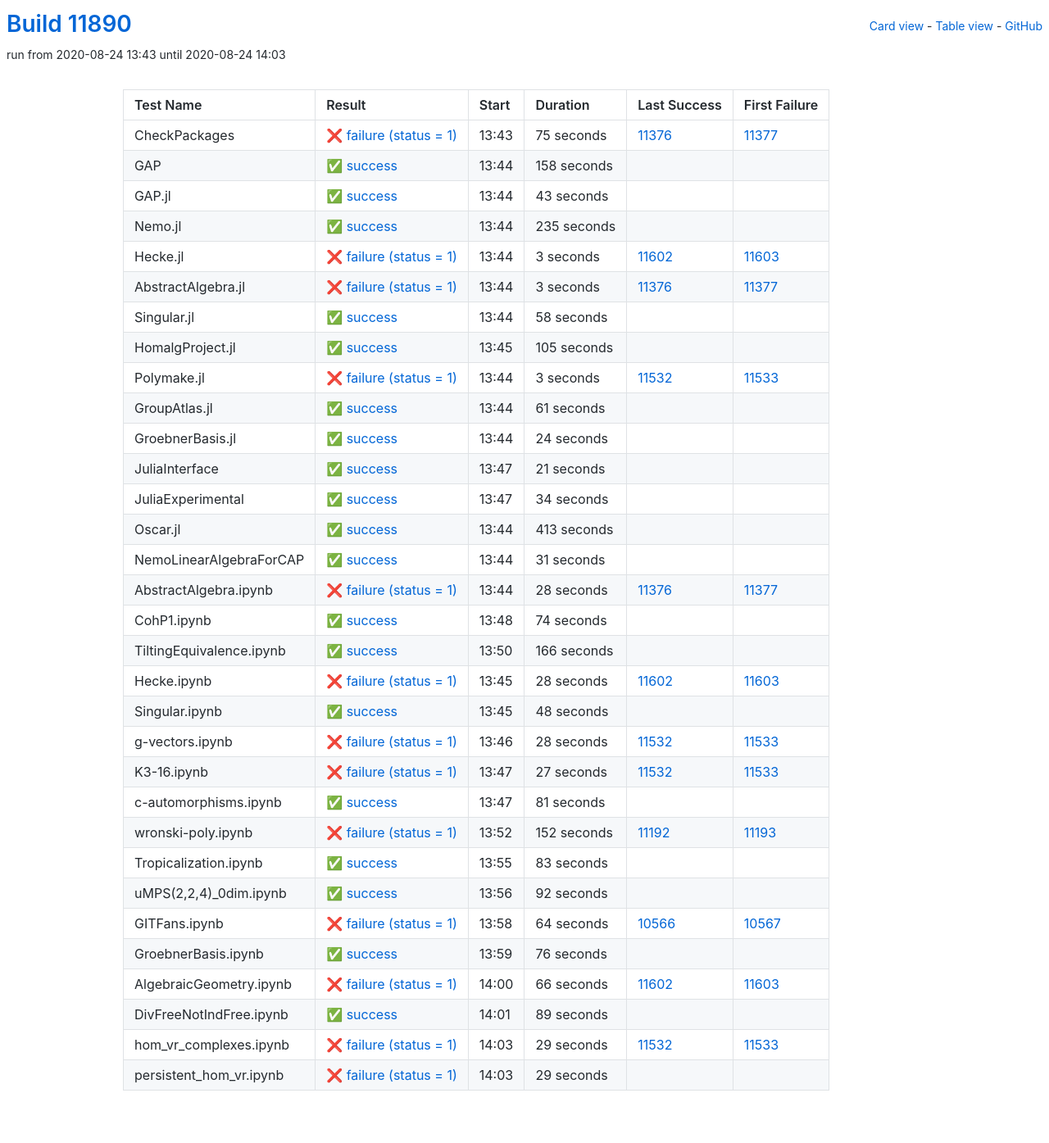
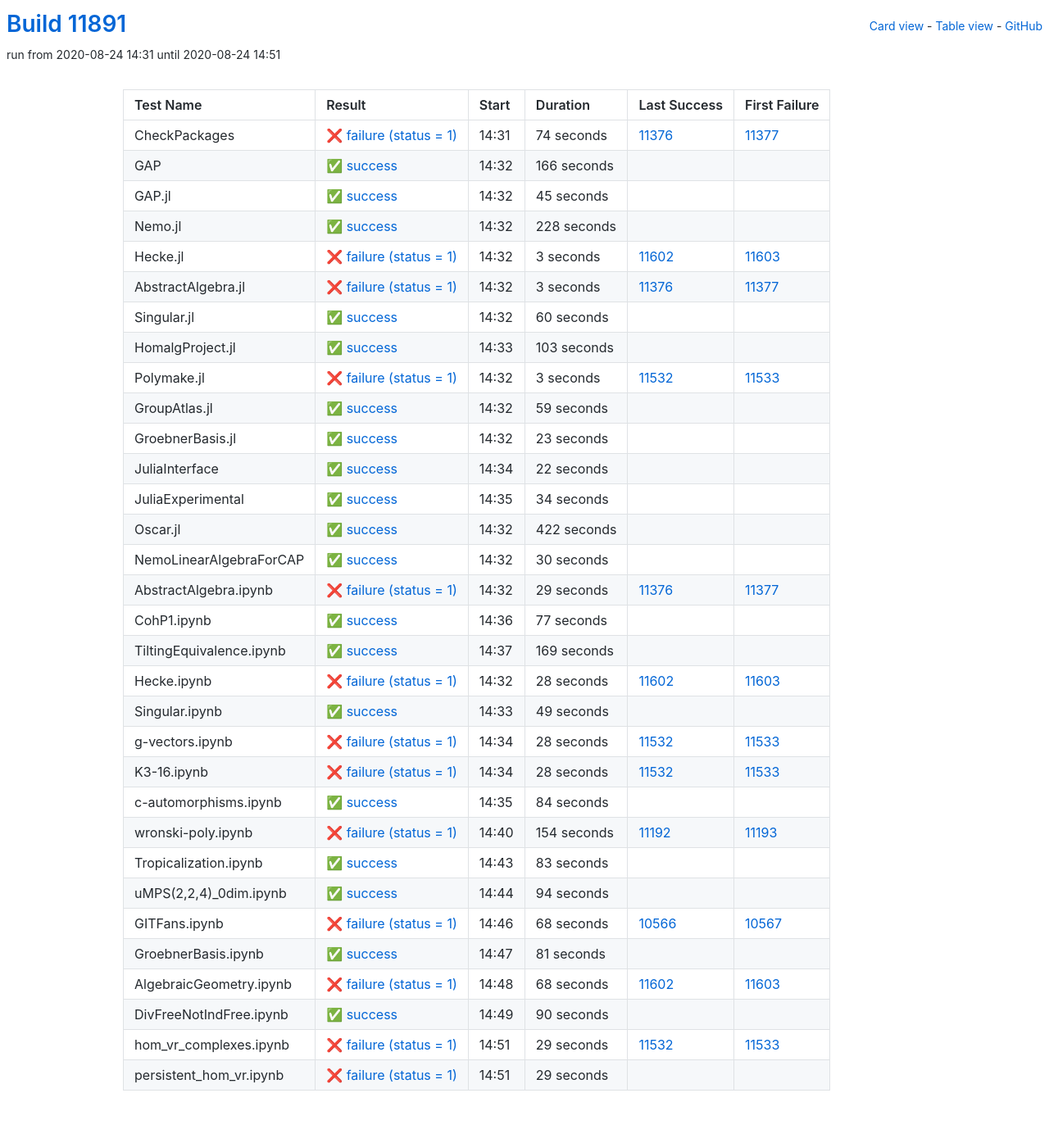
Before and after one commit to oscar-system/oscar-ci-status, a Jekyll site: the page built from table.html, in a window 1280 px wide. Shown: the whole page at 82% size. Built offline with Jekyll 4.4.1, drawn with Linux system fonts in a browser that asks for light colours.

Commit message:
Build #11891

```diff
--- a/_data/ci.yml
+++ b/_data/ci.yml
@@ -1,6 +1,6 @@
 ---
-build: 11890
-build_url: https://oscarci.mathematik.uni-kl.de/job/oscar/11890/
+build: 11891
+build_url: https://oscarci.mathematik.uni-kl.de/job/oscar/11891/
 job: oscar
 organization: oscar-system
 repo: oscar-ci-status
@@ -8,56 +8,56 @@
 tests:
 - name: CheckPackages
   id: checkpackages
-  log: https://oscarci.mathematik.uni-kl.de/job/oscar/11890/artifact/logs/build-11890/CheckPackages.log
-  start: 2020-08-24 13:43
+  log: https://oscarci.mathematik.uni-kl.de/job/oscar/11891/artifact/logs/build-11891/CheckPackages.log
+  start: 2020-08-24 14:31
   success: false
   exitcode: 1
   status: failure
-  duration: 75
+  duration: 74
   last_success: 11376
   last_success_url: https://oscarci.mathematik.uni-kl.de/job/oscar/11376/
   first_failure: 11377
   first_failure_url: https://oscarci.mathematik.uni-kl.de/job/oscar/11377/
 - name: GAP
   id: gap
-  log: https://oscarci.mathematik.uni-kl.de/job/oscar/11890/artifact/logs/build-11890/GAP.log
-  start: 2020-08-24 13:44
+  log: https://oscarci.mathematik.uni-kl.de/job/oscar/11891/artifact/logs/build-11891/GAP.log
+  start: 2020-08-24 14:32
   success: true
   exitcode: 0
   status: success
-  duration: 158
+  duration: 166
   last_success: false
   last_success_url:
   first_failure: false
   first_failure_url:
 - name: GAP.jl
   id: gap-jl
-  log: https://oscarci.mathematik.uni-kl.de/job/oscar/11890/artifact/logs/build-11890/GAP.jl.log
-  start: 2020-08-24 13:44
+  log: https://oscarci.mathematik.uni-kl.de/job/oscar/11891/artifact/logs/build-11891/GAP.jl.log
+  start: 2020-08-24 14:32
   success: true
   exitcode: 0
   status: success
-  duration: 43
+  duration: 45
   last_success: false
   last_success_url:
   first_failure: false
   first_failure_url:
 - name: Nemo.jl
   id: nemo-jl
-  log: https://oscarci.mathematik.uni-kl.de/job/oscar/11890/artifact/logs/build-11890/Nemo.jl.log
-  start: 2020-08-24 13:44
+  log: https://oscarci.mathematik.uni-kl.de/job/oscar/11891/artifact/logs/build-11891/Nemo.jl.log
+  start: 2020-08-24 14:32
   success: true
   exitcode: 0
   status: success
-  duration: 235
+  duration: 228
   last_success: false
   last_success_url:
   first_failure: false
   first_failure_url:
 - name: Hecke.jl
   id: hecke-jl
-  log: https://oscarci.mathematik.uni-kl.de/job/oscar/11890/artifact/logs/build-11890/Hecke.jl.log
-  start: 2020-08-24 13:44
+  log: https://oscarci.mathematik.uni-kl.de/job/oscar/11891/artifact/logs/build-11891/Hecke.jl.log
+  start: 2020-08-24 14:32
   success: false
   exitcode: 1
   status: failure
@@ -68,8 +68,8 @@
   first_failure_url: https://oscarci.mathematik.uni-kl.de/job/oscar/11603/
 - name: AbstractAlgebra.jl
   id: abstractalgebra-jl
-  log: https://oscarci.mathematik.uni-kl.de/job/oscar/11890/artifact/logs/build-11890/AbstractAlgebra.jl.log
-  start: 2020-08-24 13:44
+  log: https://oscarci.mathematik.uni-kl.de/job/oscar/11891/artifact/logs/build-11891/AbstractAlgebra.jl.log
+  start: 2020-08-24 14:32
   success: false
   exitcode: 1
   status: failure
@@ -80,32 +80,32 @@
   first_failure_url: https://oscarci.mathematik.uni-kl.de/job/oscar/11377/
 - name: Singular.jl
   id: singular-jl
-  log: https://oscarci.mathematik.uni-kl.de/job/oscar/11890/artifact/logs/build-11890/Singular.jl.log
-  start: 2020-08-24 13:44
+  log: https://oscarci.mathematik.uni-kl.de/job/oscar/11891/artifact/logs/build-11891/Singular.jl.log
+  start: 2020-08-24 14:32
   success: true
   exitcode: 0
   status: success
-  duration: 58
+  duration: 60
   last_success: false
   last_success_url:
   first_failure: false
   first_failure_url:
 - name: HomalgProject.jl
   id: homalgproject-jl
-  log: https://oscarci.mathematik.uni-kl.de/job/oscar/11890/artifact/logs/build-11890/HomalgProject.jl.log
-  start: 2020-08-24 13:45
+  log: https://oscarci.mathematik.uni-kl.de/job/oscar/11891/artifact/logs/build-11891/HomalgProject.jl.log
+  start: 2020-08-24 14:33
   success: true
   exitcode: 0
   status: success
-  duration: 105
+  duration: 103
   last_success: false
   last_success_url:
   first_failure: false
   first_failure_url:
 - name: Polymake.jl
   id: polymake-jl
-  log: https://oscarci.mathematik.uni-kl.de/job/oscar/11890/artifact/logs/build-11890/Polymake.jl.log
-  start: 2020-08-24 13:44
+  log: https://oscarci.mathematik.uni-kl.de/job/oscar/11891/artifact/logs/build-11891/Polymake.jl.log
+  start: 2020-08-24 14:32
   success: false
   exitcode: 1
   status: failure
@@ -116,44 +116,44 @@
   first_failure_url: https://oscarci.mathematik.uni-kl.de/job/oscar/11533/
 - name: GroupAtlas.jl
   id: groupatlas-jl
-  log: https://oscarci.mathematik.uni-kl.de/job/oscar/11890/artifact/logs/build-11890/GroupAtlas.jl.log
-  start: 2020-08-24 13:44
+  log: https://oscarci.mathematik.uni-kl.de/job/oscar/11891/artifact/logs/build-11891/GroupAtlas.jl.log
+  start: 2020-08-24 14:32
   success: true
   exitcode: 0
   status: success
-  duration: 61
+  duration: 59
   last_success: false
   last_success_url:
   first_failure: false
   first_failure_url:
 - name: GroebnerBasis.jl
   id: groebnerbasis-jl
-  log: https://oscarci.mathematik.uni-kl.de/job/oscar/11890/artifact/logs/build-11890/GroebnerBasis.jl.log
-  start: 2020-08-24 13:44
+  log: https://oscarci.mathematik.uni-kl.de/job/oscar/11891/artifact/logs/build-11891/GroebnerBasis.jl.log
+  start: 2020-08-24 14:32
   success: true
   exitcode: 0
   status: success
-  duration: 24
+  duration: 23
   last_success: false
   last_success_url:
   first_failure: false
   first_failure_url:
 - name: JuliaInterface
   id: juliainterface
-  log: https://oscarci.mathematik.uni-kl.de/job/oscar/11890/artifact/logs/build-11890/JuliaInterface.log
-  start: 2020-08-24 13:47
+  log: https://oscarci.mathematik.uni-kl.de/job/oscar/11891/artifact/logs/build-11891/JuliaInterface.log
+  start: 2020-08-24 14:34
   success: true
   exitcode: 0
   status: success
-  duration: 21
+  duration: 22
   last_success: false
   last_success_url:
   first_failure: false
   first_failure_url:
 - name: JuliaExperimental
   id: juliaexperimental
-  log: https://oscarci.mathematik.uni-kl.de/job/oscar/11890/artifact/logs/build-11890/JuliaExperimental.log
-  start: 2020-08-24 13:47
+  log: https://oscarci.mathematik.uni-kl.de/job/oscar/11891/artifact/logs/build-11891/JuliaExperimental.log
+  start: 2020-08-24 14:35
   success: true
   exitcode: 0
   status: success
@@ -164,68 +164,68 @@
   first_failure_url:
 - name: Oscar.jl
   id: oscar-jl
-  log: https://oscarci.mathematik.uni-kl.de/job/oscar/11890/artifact/logs/build-11890/Oscar.jl.log
-  start: 2020-08-24 13:44
+  log: https://oscarci.mathematik.uni-kl.de/job/oscar/11891/artifact/logs/build-11891/Oscar.jl.log
+  start: 2020-08-24 14:32
   success: true
   exitcode: 0
   status: success
-  duration: 413
+  duration: 422
   last_success: false
   last_success_url:
   first_failure: false
   first_failure_url:
 - name: NemoLinearAlgebraForCAP
   id: nemolinearalgebraforcap
-  log: https://oscarci.mathematik.uni-kl.de/job/oscar/11890/artifact/logs/build-11890/NemoLinearAlgebraForCAP.log
-  start: 2020-08-24 13:44
+  log: https://oscarci.mathematik.uni-kl.de/job/oscar/11891/artifact/logs/build-11891/NemoLinearAlgebraForCAP.log
+  start: 2020-08-24 14:32
   success: true
   exitcode: 0
   status: success
-  duration: 31
+  duration: 30
   last_success: false
   last_success_url:
   first_failure: false
   first_failure_url:
 - name: AbstractAlgebra.ipynb
   id: abstractalgebra-ipynb
-  log: https://oscarci.mathematik.uni-kl.de/job/oscar/11890/artifact/logs/build-11890/AbstractAlgebra.ipynb.log
-  start: 2020-08-24 13:44
+  log: https://oscarci.mathematik.uni-kl.de/job/oscar/11891/artifact/logs/build-11891/AbstractAlgebra.ipynb.log
+  start: 2020-08-24 14:32
   success: false
   exitcode: 1
   status: failure
-  duration: 28
+  duration: 29
   last_success: 11376
   last_success_url: https://oscarci.mathematik.uni-kl.de/job/oscar/11376/
   first_failure: 11377
   first_failure_url: https://oscarci.mathematik.uni-kl.de/job/oscar/11377/
 - name: CohP1.ipynb
   id: cohp1-ipynb
-  log: https://oscarci.mathematik.uni-kl.de/job/oscar/11890/artifact/logs/build-11890/CohP1.ipynb.log
-  start: 2020-08-24 13:48
+  log: https://oscarci.mathematik.uni-kl.de/job/oscar/11891/artifact/logs/build-11891/CohP1.ipynb.log
+  start: 2020-08-24 14:36
   success: true
   exitcode: 0
   status: success
-  duration: 74
+  duration: 77
   last_success: false
   last_success_url:
   first_failure: false
   first_failure_url:
 - name: TiltingEquivalence.ipynb
   id: tiltingequivalence-ipynb
-  log: https://oscarci.mathematik.uni-kl.de/job/oscar/11890/artifact/logs/build-11890/TiltingEquivalence.ipynb.log
-  start: 2020-08-24 13:50
+  log: https://oscarci.mathematik.uni-kl.de/job/oscar/11891/artifact/logs/build-11891/TiltingEquivalence.ipynb.log
+  start: 2020-08-24 14:37
   success: true
   exitcode: 0
   status: success
-  duration: 166
+  duration: 169
   last_success: false
   last_success_url:
   first_failure: false
   first_failure_url:
 - name: Hecke.ipynb
   id: hecke-ipynb
-  log: https://oscarci.mathematik.uni-kl.de/job/oscar/11890/artifact/logs/build-11890/Hecke.ipynb.log
-  start: 2020-08-24 13:45
+  log: https://oscarci.mathematik.uni-kl.de/job/oscar/11891/artifact/logs/build-11891/Hecke.ipynb.log
+  start: 2020-08-24 14:32
   success: false
   exitcode: 1
   status: failure
@@ -236,20 +236,20 @@
   first_failure_url: https://oscarci.mathematik.uni-kl.de/job/oscar/11603/
 - name: Singular.ipynb
   id: singular-ipynb
-  log: https://oscarci.mathematik.uni-kl.de/job/oscar/11890/artifact/logs/build-11890/Singular.ipynb.log
-  start: 2020-08-24 13:45
+  log: https://oscarci.mathematik.uni-kl.de/job/oscar/11891/artifact/logs/build-11891/Singular.ipynb.log
+  start: 2020-08-24 14:33
   success: true
   exitcode: 0
   status: success
-  duration: 48
+  duration: 49
   last_success: false
   last_success_url:
   first_failure: false
   first_failure_url:
 - name: g-vectors.ipynb
   id: g-vectors-ipynb
-  log: https://oscarci.mathematik.uni-kl.de/job/oscar/11890/artifact/logs/build-11890/g-vectors.ipynb.log
-  start: 2020-08-24 13:46
+  log: https://oscarci.mathematik.uni-kl.de/job/oscar/11891/artifact/logs/build-11891/g-vectors.ipynb.log
+  start: 2020-08-24 14:34
   success: false
   exitcode: 1
   status: failure
@@ -260,44 +260,44 @@
   first_failure_url: https://oscarci.mathematik.uni-kl.de/job/oscar/11533/
 - name: K3-16.ipynb
   id: k3-16-ipynb
-  log: https://oscarci.mathematik.uni-kl.de/job/oscar/11890/artifact/logs/build-11890/K3-16.ipynb.log
-  start: 2020-08-24 13:47
+  log: https://oscarci.mathematik.uni-kl.de/job/oscar/11891/artifact/logs/build-11891/K3-16.ipynb.log
+  start: 2020-08-24 14:34
   success: false
   exitcode: 1
   status: failure
-  duration: 27
+  duration: 28
   last_success: 11532
   last_success_url: https://oscarci.mathematik.uni-kl.de/job/oscar/11532/
   first_failure: 11533
   first_failure_url: https://oscarci.mathematik.uni-kl.de/job/oscar/11533/
 - name: c-automorphisms.ipynb
   id: c-automorphisms-ipynb
-  log: https://oscarci.mathematik.uni-kl.de/job/oscar/11890/artifact/logs/build-11890/c-automorphisms.ipynb.log
-  start: 2020-08-24 13:47
+  log: https://oscarci.mathematik.uni-kl.de/job/oscar/11891/artifact/logs/build-11891/c-automorphisms.ipynb.log
+  start: 2020-08-24 14:35
   success: true
   exitcode: 0
   status: success
-  duration: 81
+  duration: 84
   last_success: false
   last_success_url:
   first_failure: false
   first_failure_url:
 - name: wronski-poly.ipynb
   id: wronski-poly-ipynb
-  log: https://oscarci.mathematik.uni-kl.de/job/oscar/11890/artifact/logs/build-11890/wronski-poly.ipynb.log
-  start: 2020-08-24 13:52
+  log: https://oscarci.mathematik.uni-kl.de/job/oscar/11891/artifact/logs/build-11891/wronski-poly.ipynb.log
+  start: 2020-08-24 14:40
   success: false
   exitcode: 1
   status: failure
-  duration: 152
+  duration: 154
   last_success: 11192
   last_success_url: https://oscarci.mathematik.uni-kl.de/job/oscar/11192/
   first_failure: 11193
   first_failure_url: https://oscarci.mathematik.uni-kl.de/job/oscar/11193/
 - name: Tropicalization.ipynb
   id: tropicalization-ipynb
-  log: https://oscarci.mathematik.uni-kl.de/job/oscar/11890/artifact/logs/build-11890/Tropicalization.ipynb.log
-  start: 2020-08-24 13:55
+  log: https://oscarci.mathematik.uni-kl.de/job/oscar/11891/artifact/logs/build-11891/Tropicalization.ipynb.log
+  start: 2020-08-24 14:43
   success: true
   exitcode: 0
   status: success
@@ -308,68 +308,68 @@
   first_failure_url:
 - name: uMPS(2,2,4)_0dim.ipynb
   id: umps-2-2-4-0dim-ipynb
-  log: https://oscarci.mathematik.uni-kl.de/job/oscar/11890/artifact/logs/build-11890/uMPS-2-2-4-_0dim.ipynb.log
-  start: 2020-08-24 13:56
+  log: https://oscarci.mathematik.uni-kl.de/job/oscar/11891/artifact/logs/build-11891/uMPS-2-2-4-_0dim.ipynb.log
+  start: 2020-08-24 14:44
   success: true
   exitcode: 0
   status: success
-  duration: 92
+  duration: 94
   last_success: false
   last_success_url:
   first_failure: false
   first_failure_url:
 - name: GITFans.ipynb
   id: gitfans-ipynb
-  log: https://oscarci.mathematik.uni-kl.de/job/oscar/11890/artifact/logs/build-11890/GITFans.ipynb.log
-  start: 2020-08-24 13:58
+  log: https://oscarci.mathematik.uni-kl.de/job/oscar/11891/artifact/logs/build-11891/GITFans.ipynb.log
+  start: 2020-08-24 14:46
   success: false
   exitcode: 1
   status: failure
-  duration: 64
+  duration: 68
   last_success: 10566
   last_success_url: https://oscarci.mathematik.uni-kl.de/job/oscar/10566/
   first_failure: 10567
   first_failure_url: https://oscarci.mathematik.uni-kl.de/job/oscar/10567/
 - name: GroebnerBasis.ipynb
   id: groebnerbasis-ipynb
-  log: https://oscarci.mathematik.uni-kl.de/job/oscar/11890/artifact/logs/build-11890/GroebnerBasis.ipynb.log
-  start: 2020-08-24 13:59
+  log: https://oscarci.mathematik.uni-kl.de/job/oscar/11891/artifact/logs/build-11891/GroebnerBasis.ipynb.log
+  start: 2020-08-24 14:47
   success: true
   exitcode: 0
   status: success
-  duration: 76
+  duration: 81
   last_success: false
   last_success_url:
   first_failure: false
   first_failure_url:
 - name: AlgebraicGeometry.ipynb
   id: algebraicgeometry-ipynb
-  log: https://oscarci.mathematik.uni-kl.de/job/oscar/11890/artifact/logs/build-11890/AlgebraicGeometry.ipynb.log
-  start: 2020-08-24 14:00
+  log: https://oscarci.mathematik.uni-kl.de/job/oscar/11891/artifact/logs/build-11891/AlgebraicGeometry.ipynb.log
+  start: 2020-08-24 14:48
   success: false
   exitcode: 1
   status: failure
-  duration: 66
+  duration: 68
   last_success: 11602
   last_success_url: https://oscarci.mathematik.uni-kl.de/job/oscar/11602/
   first_failure: 11603
   first_failure_url: https://oscarci.mathematik.uni-kl.de/job/oscar/11603/
 - name: DivFreeNotIndFree.ipynb
   id: divfreenotindfree-ipynb
-  log: https://oscarci.mathematik.uni-kl.de/job/oscar/11890/artifact/logs/build-11890/DivFreeNotIndFree.ipynb.log
-  start: 2020-08-24 14:01
+  log: https://oscarci.mathematik.uni-kl.de/job/oscar/11891/artifact/logs/build-11891/DivFreeNotIndFree.ipynb.log
+  start: 2020-08-24 14:49
   success: true
   exitcode: 0
   status: success
-  duration: 89
+  duration: 90
   last_success: false
   last_success_url:
   first_failure: false
   first_failure_url:
 - name: hom_vr_complexes.ipynb
   id: hom-vr-complexes-ipynb
-  log: https://oscarci.mathematik.uni-kl.de/job/oscar/11890/artifact/logs/build-11890/hom_vr_complexes.ipynb.log
-  start: 2020-08-24 14:03
+  log: https://oscarci.mathematik.uni-kl.de/job/oscar/11891/artifact/logs/build-11891/hom_vr_complexes.ipynb.log
+  start: 2020-08-24 14:51
   success: false
   exitcode: 1
   status: failure
@@ -380,8 +380,8 @@
   first_failure_url: https://oscarci.mathematik.uni-kl.de/job/oscar/11533/
 - name: persistent_hom_vr.ipynb
   id: persistent-hom-vr-ipynb
-  log: https://oscarci.mathematik.uni-kl.de/job/oscar/11890/artifact/logs/build-11890/persistent_hom_vr.ipynb.log
-  start: 2020-08-24 14:03
+  log: https://oscarci.mathematik.uni-kl.de/job/oscar/11891/artifact/logs/build-11891/persistent_hom_vr.ipynb.log
+  start: 2020-08-24 14:51
   success: false
   exitcode: 1
   status: failure
```
Also changed, not shown: README.md.
